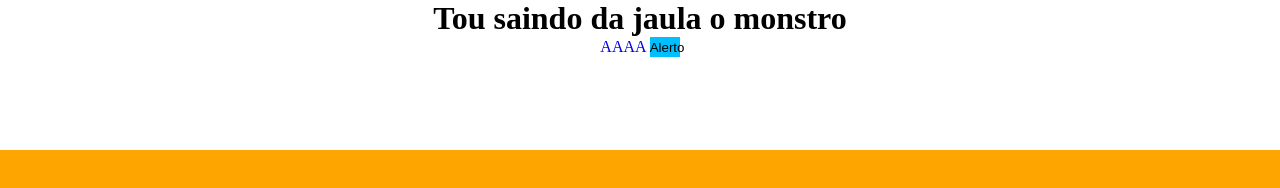
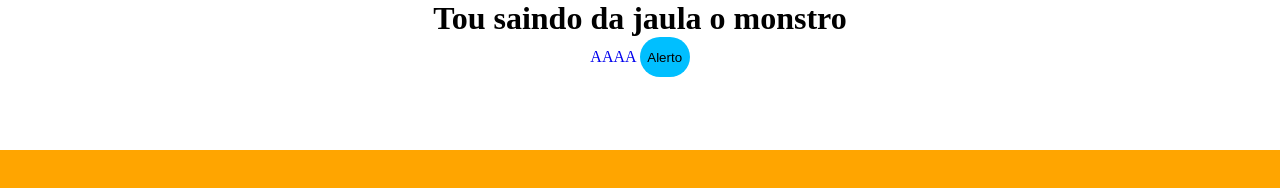
Before and after one commit to MathRocha20/matheus, a plain HTML site: page index.html in a window 1280 px wide. Drawn offline with Linux system fonts and the light colour scheme.

Commit message:
Modificado 4

```diff
--- a/css/estilo.css
+++ b/css/estilo.css
@@ -16,7 +16,8 @@ body{
 }
 button{
 	border: none;
-	width: 30px;
-	height: 20px;
+	width: 50px;
+	height: 40px;
+	border-radius: 20px;
 	background: deepskyblue;
 }
```
